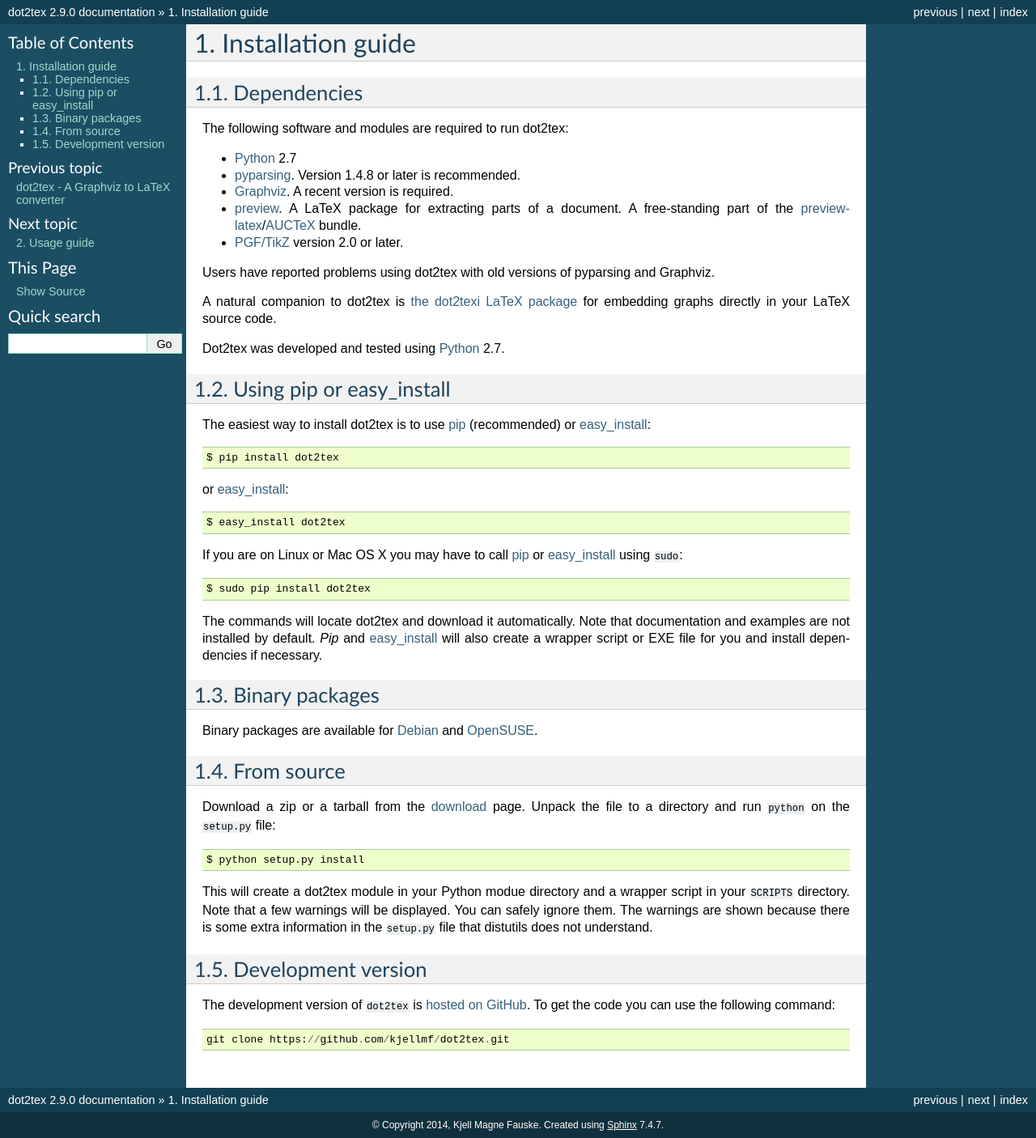
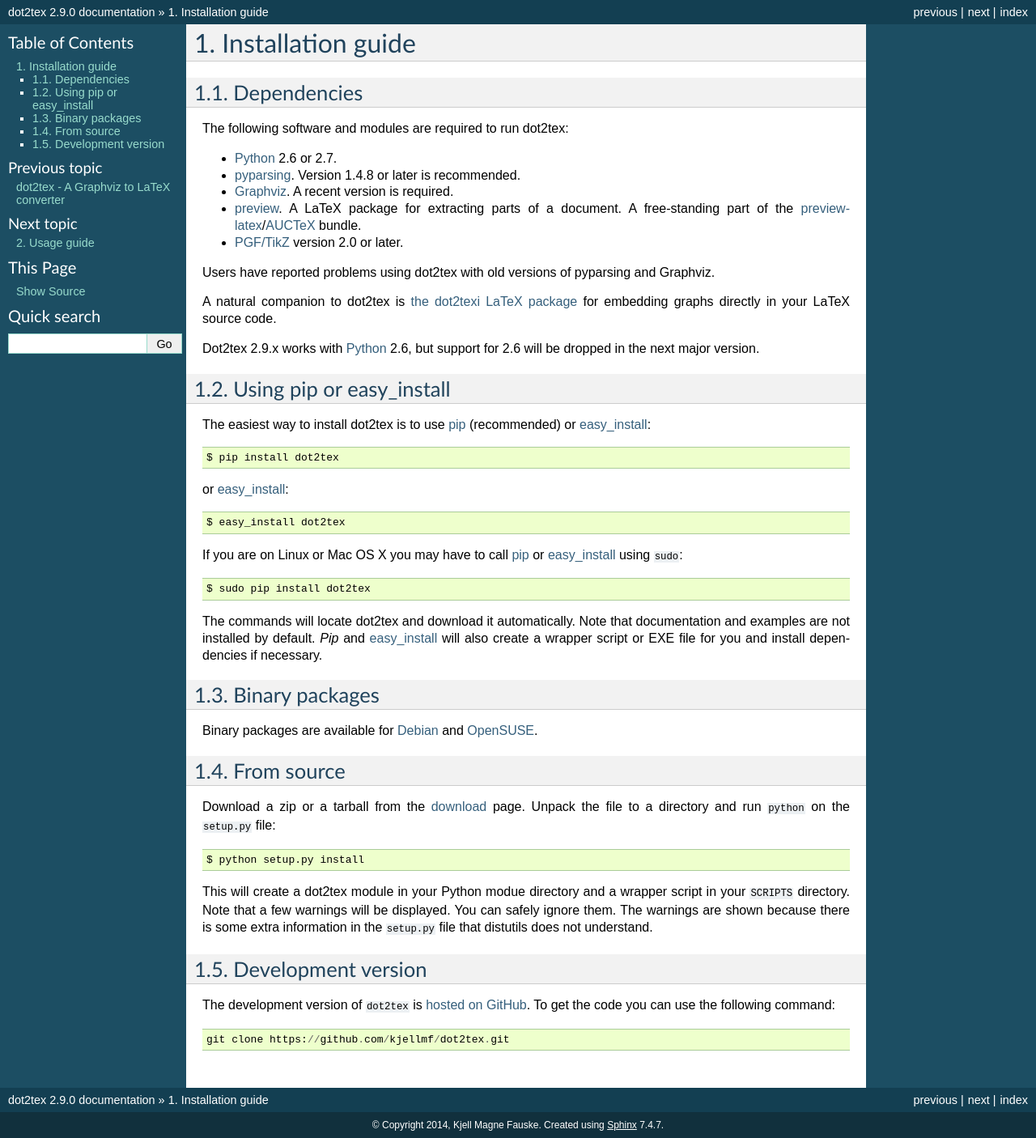
Before and after one commit to xyz2tex/dot2tex, a Sphinx documentation site: the page built from docs/installation_guide.rst, in a window 1280 px wide. Shown: the whole page at 81% size. Built offline with Sphinx 7.4.7, drawn with Linux system fonts in a browser that asks for light colours; formulas are drawn with MathJax 3.

Commit message:
Update docs with supported python versions

```diff
--- a/docs/installation_guide.rst
+++ b/docs/installation_guide.rst
@@ -6,7 +6,7 @@
 
 The following software and modules are required to run dot2tex:
 
-- Python_ 2.7
+- Python_ 2.6 or 2.7.
 - pyparsing_. Version 1.4.8 or later is recommended.
 - Graphviz_. A recent version is required.
 - preview_. A LaTeX package for extracting parts of a document. A free-standing part of the `preview-latex`_/`AUCTeX`_ bundle.
@@ -16,7 +16,7 @@
 
 A natural companion to dot2tex is `the dot2texi LaTeX package <dot2texi_>`_ for embedding graphs directly in your LaTeX source code.
 
-Dot2tex was developed and tested using Python_ 2.7.
+Dot2tex 2.9.x works with Python_ 2.6, but support for 2.6 will be dropped in the next major version.
 
 Using pip or easy_install
 -------------------------
```
